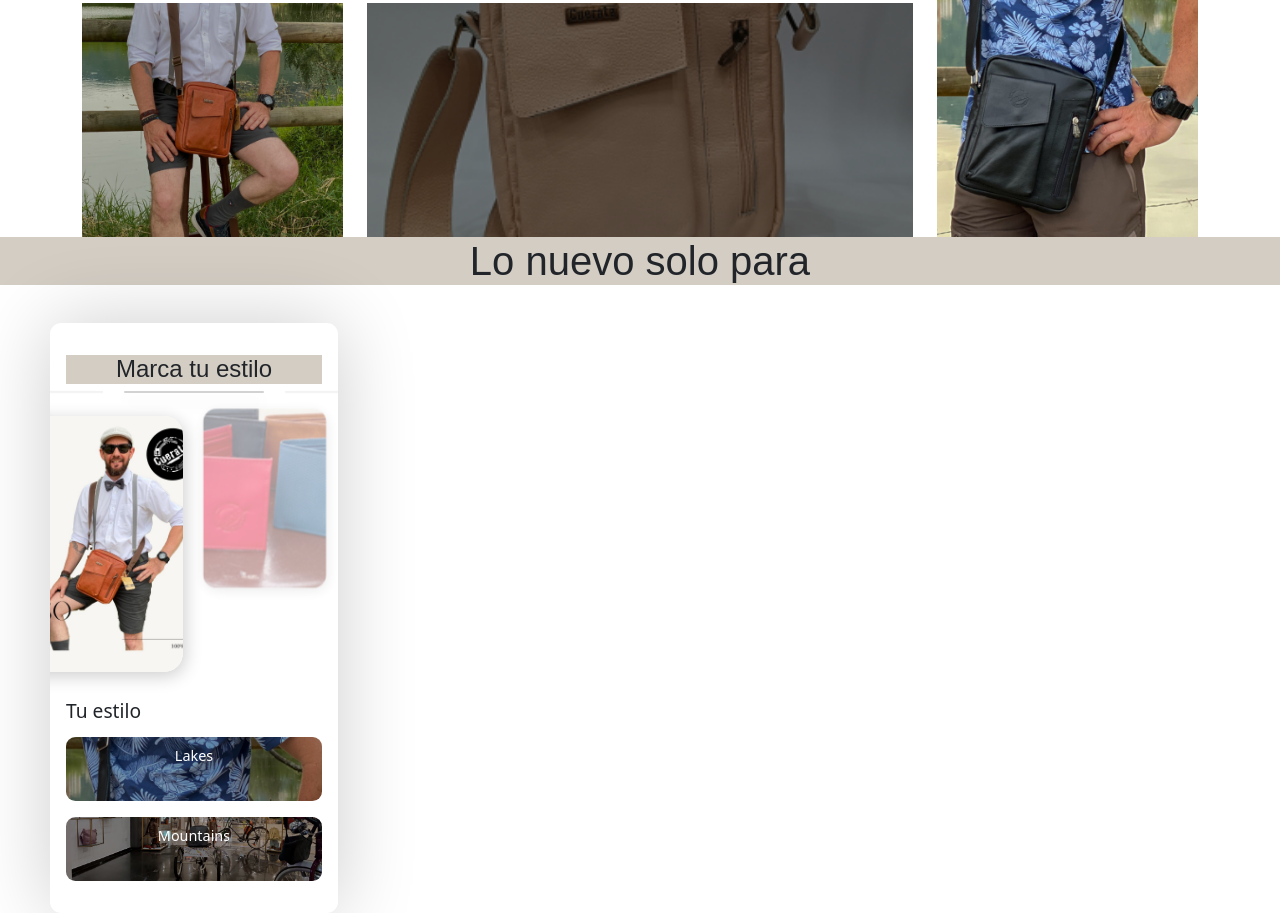
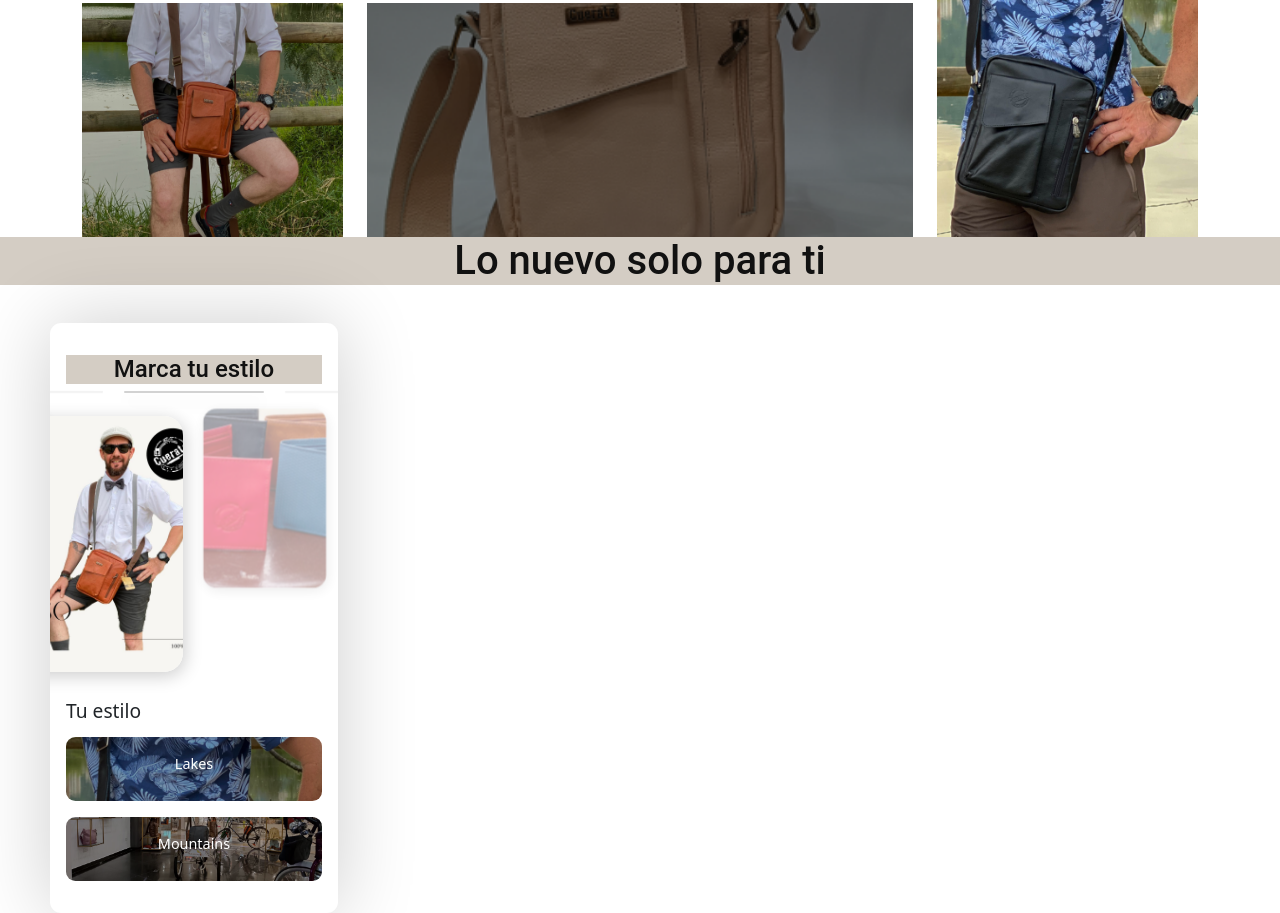
Before and after one commit to DIEGO041012/proyecto-cuerata, a plain HTML site: page index.html in a window 1280 px wide. Shown: the part 1279-2192 px from the top of the page. Drawn offline with nearby package versions, Linux system fonts and the light colour scheme.

Commit message:
cambio de letra
se cambia por tipografia de roboto

```diff
--- a/index.html
+++ b/index.html
@@ -5,6 +5,7 @@
     <meta name="viewport" content="width=device-width, initial-scale=1.0">
     <link rel="stylesheet" href="./prueba.css">
     <link href="https://cdn.jsdelivr.net/npm/bootstrap@5.3.1/dist/css/bootstrap.min.css" rel="stylesheet" integrity="sha384-4bw+/aepP/YC94hEpVNVgiZdgIC5+VKNBQNGCHeKRQN+PtmoHDEXuppvnDJzQIu9" crossorigin="anonymous">
+    <link href="https://fonts.googleapis.com/css2?family=Rubik:wght@400;500&display=swap" rel="stylesheet"><link rel="stylesheet" href="./prueba.css">
     <title>Transición de Imágenes</title>
 </head>
 <body>
@@ -100,7 +101,7 @@
     </div>
   </section>
 
-<h1>Lo nuevo solo para</h1>
+<h1>Lo nuevo solo para ti</h1>
 
 <!-- carrucel -->
 
--- a/prueba.css
+++ b/prueba.css
@@ -7,7 +7,7 @@ img {
 }
 h1{
     text-align: center;
-    font-family: Termina, sans-serif;
+    font-family: "Roboto", sans-serif;
     color: #111;
     background: #d4cdc4;
     overflow-x: hidden;
```
